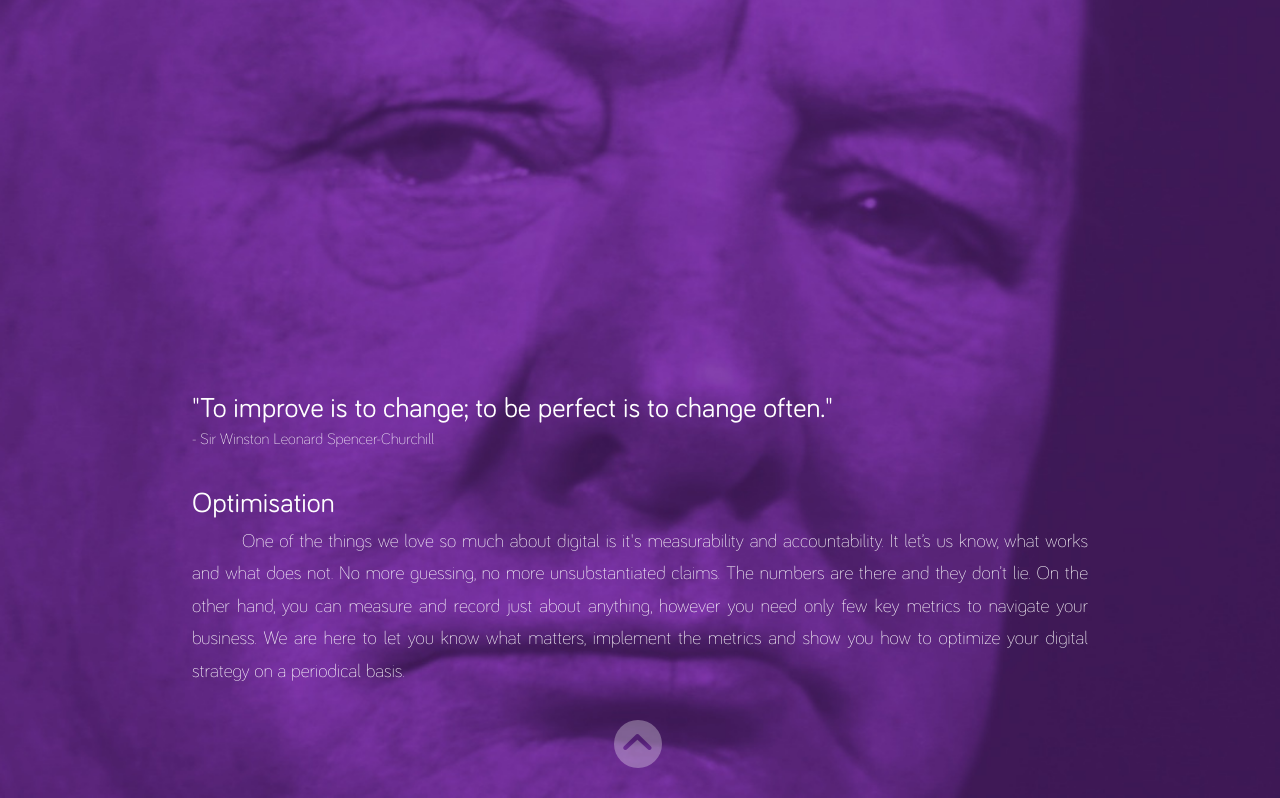
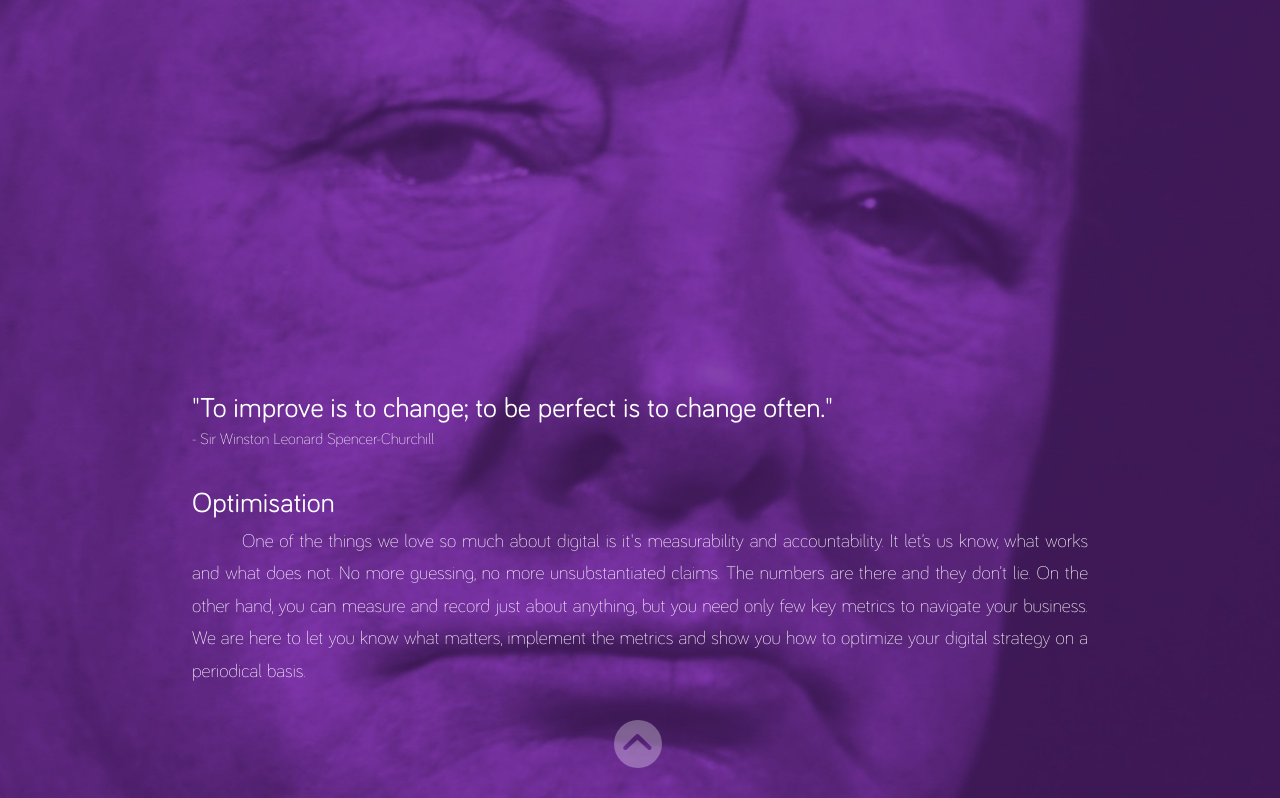
Before and after one commit to matk0/occupationbliss, a plain HTML site: page index.html in a window 1280 px wide. Shown: the part 2402-3200 px from the top of the page. Drawn offline with Linux system fonts and the light colour scheme.

Commit message:
Changed wording.

```diff
--- a/index.html
+++ b/index.html
@@ -132,7 +132,7 @@
   		<h4> - Sir Winston Leonard Spencer-Churchill</h4>
   		<h3>Optimisation</h3>
   		<p align="justify">One of the things we love so much about digital is it's measurability and accountability. It let’s us know, what works and what does not. No more guessing, no more unsubstantiated claims. The numbers are there and they don’t lie.
-      On the other hand, you can measure and record just about anything, however you need only few key metrics to navigate your business. We are here to let you know what matters, implement the metrics and show you how to optimize your digital strategy on a periodical basis.</p>
+      On the other hand, you can measure and record just about anything, but you need only few key metrics to navigate your business. We are here to let you know what matters, implement the metrics and show you how to optimize your digital strategy on a periodical basis.</p>
     </div>
   </div>
   <a class="control-btn icon-up" href="#top"> </a>
```
